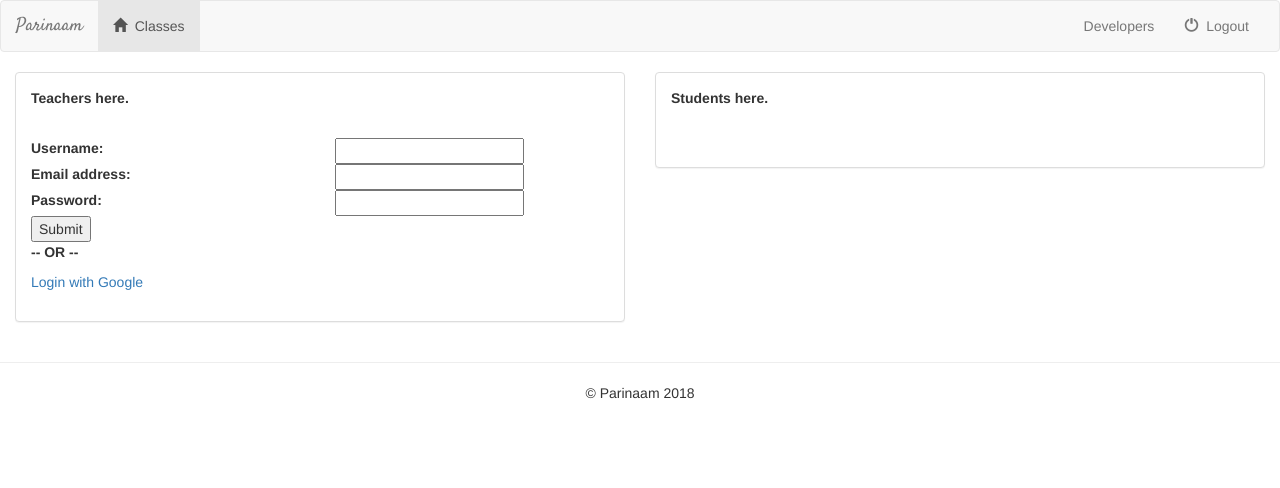
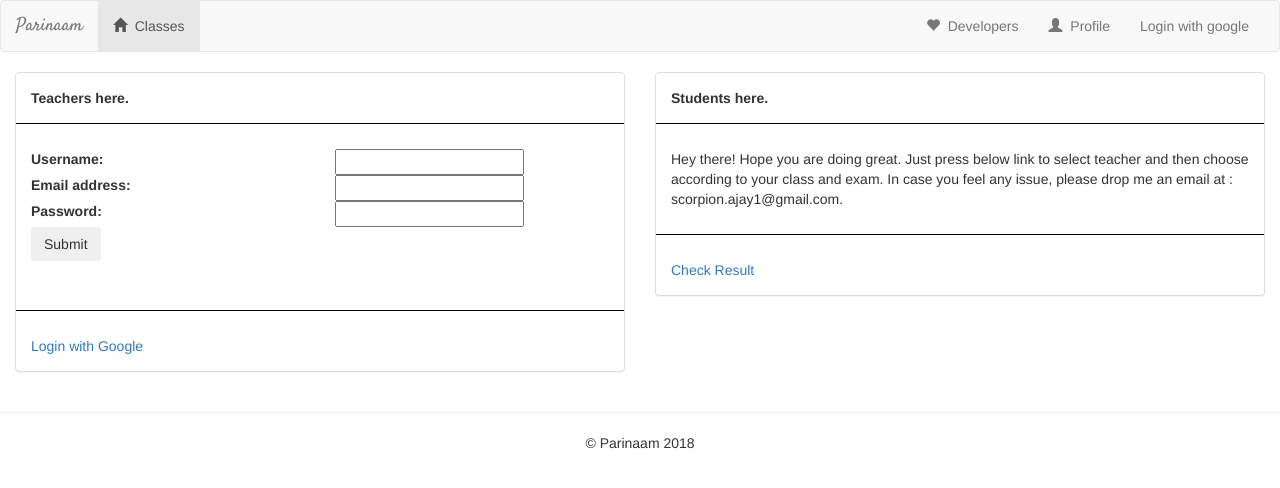
Before and after one commit to scorpion-ajay/parinaam, a Django app: page /Parinaam/login/ in a window 1280 px wide. Shown: the top 488 px of the page. Run offline with Django 3.2, Linux system fonts and the light colour scheme; some libraries are stand-ins or nearby versions.

Commit message:
added styling

```diff
--- a/Proj/Classes/admin.py
+++ b/Proj/Classes/admin.py
@@ -1,6 +1,7 @@
 from django.contrib import admin
-from . models import Classes, Marks
+from . models import Classes, Marks, Profile
 
 # Register your models here.
 admin.site.register(Classes)
 admin.site.register(Marks)
+admin.site.register(Profile)
--- a/Proj/Classes/forms.py
+++ b/Proj/Classes/forms.py
@@ -1,6 +1,6 @@
 from django import forms
 from django.contrib.auth.models import User
-from .models import Classes, Marks
+from .models import Classes, Marks, Profile
 
 
 class UserForm(forms.ModelForm):
@@ -9,6 +9,13 @@ class UserForm(forms.ModelForm):
     class Meta:
         model = User
         fields = ['username', 'email', 'password']
+
+
+class ProfileForm(forms.ModelForm):
+
+    class Meta:
+        model = Profile
+        fields = ['name', 'phone']
 
 
 class ClassesForm(forms.ModelForm):
@@ -23,7 +30,3 @@ class MarksForm(forms.ModelForm):
     class Meta:
         model = Marks
         fields = ['roll', 'marks_obt']
-
-
-class AddClasses(forms.Form):
-    num = forms.IntegerField(label='Add number of classes to be added..')
--- a/Proj/Classes/static/Classes/style.css
+++ b/Proj/Classes/static/Classes/style.css
@@ -9,20 +9,6 @@ table{
 th{
     text-align: center;
     height: 50px;
-}
-
-tbody:before {
-    content: "-";
-    display: block;
-    line-height: 1em;
-    color: transparent;
-}
-
-tbody:after {
-    content: "-";
-    display: block;
-    line-height: 1em;
-    color: transparent;
 }
 
 td{
--- a/Proj/Classes/templates/Classes/base.html
+++ b/Proj/Classes/templates/Classes/base.html
@@ -35,13 +35,18 @@
 
                 <ul class="nav navbar-nav navbar-right">
                     <li class="">
-                        <a href="#">
-                            <span class="glyphicon glyphicon-profile" aria-hidden="true"></span>&nbsp; Developers
+                        <a href="{% url 'Classes:developers' %}">
+                            <span class="glyphicon glyphicon-heart" aria-hidden="true"></span>&nbsp; Developers
                         </a>
                     </li>
                     <li class="">
-                        <a href="{% url 'Classes:logout' %}">
-                            <span class="glyphicon glyphicon-off" aria-hidden="true"></span>&nbsp; Logout
+                        <a href="{% url 'Classes:setProfile' %}">
+                            <span class="glyphicon glyphicon-user" aria-hidden="true"></span>&nbsp; Profile
+                        </a>
+                    </li>
+                    <li class="">
+                        {% block loga %}<a href="{% url 'Classes:logout' %}">{% endblock %}
+                            {% block log %}<span class="glyphicon glyphicon-off" aria-hidden="true"></span>&nbsp; Logout {% endblock %}
                         </a>
                     </li>
                 </ul>
--- a/Proj/Classes/templates/Classes/marks_form.html
+++ b/Proj/Classes/templates/Classes/marks_form.html
@@ -6,12 +6,9 @@
     <div class="panel panel-default">
         <div class="panel-body">
             <form action="" enctype="multipart/form-data" method="post">
-                {% if error_message %}
-                    <h3>{{ error_message }}</h3>
-                {% endif %}
                 {% csrf_token %}
                 {% include 'Classes/form-template.html' %}
-                <button type="submit">Submit</button>
+                <button class="btn" type="submit">Submit</button>
             </form>
         </div>
     </div>
--- a/Proj/Classes/templates/Classes/registration_form.html
+++ b/Proj/Classes/templates/Classes/registration_form.html
@@ -1,6 +1,8 @@
 {% extends 'Classes/base.html' %}
 
 {% block title %}Login/Register{% endblock %}
+{% block loga %}<a href="{% url 'social:begin' 'google-oauth2' %}">{% endblock %}
+{% block log %}Login with google{% endblock %}
 {% block body %}
 <div class="container-fluid row">
     <div class="container-fluid col-sm-6">
@@ -8,15 +10,18 @@
             <div class="panel-body">
                 <strong>Teachers here.</strong>
             </div>
+            <p style="border-bottom:1px solid black"></p>
             <div class="panel-body">
                 <form action="" enctype="multipart/form-data" method="post" role="form">
                     {% csrf_token %}
                     {% include 'Classes/form-template.html' %}
-                    <button type="submit">Submit</button>
-                    <br>
-                    <p><strong>-- OR --</strong></p>
-                    <a href="{% url 'social:begin' 'google-oauth2' %}">Login with Google</a><br>
+                    <button class="btn" type="submit">Submit</button>
+                    <br><br>
                 </form>
+            </div>
+            <p style="border-bottom:1px solid black"></p>
+            <div class="panel-body">
+                <a href="{% url 'social:begin' 'google-oauth2' %}">Login with Google</a><br>
             </div>
         </div>
     </div>
@@ -25,10 +30,19 @@
             <div class="panel-body">
                 <strong>Students here.</strong>
             </div>
+            <p style="border-bottom:1px solid black"></p>
             <div class="panel-body">
-                <form action="" enctype="multipart/form-data" method="post" role="form">
-                    {% csrf_token %}
-                </form>
+                <p class="font-weight-light responsive">
+                    Hey there!
+                    Hope you are doing  great. Just press  below link to
+                    select  teacher  and  then  choose according to your
+                    class and exam. In case you  feel any  issue, please
+                    drop  me  an email  at  :  scorpion.ajay1@gmail.com.
+                </p>
+            </div>
+            <p style="border-bottom:1px solid black"></p>
+            <div class="panel-body">
+                <a href="#">Check Result</a>
             </div>
         </div>
     </div>
--- a/Proj/Classes/urls.py
+++ b/Proj/Classes/urls.py
@@ -21,6 +21,12 @@ urlpatterns = [
     # /Classes/add-classes/
     url(r'^add-classes/(?P<num>[0-9]+)/$', views.add_classes, name='add-classes'),
 
+    # /Parinaam/dev/
+    url(r'^dev/$', views.developers, name='developers'),
+
+    # /Parinaam/profile/
+    url(r'^profile/$', views.set_profile, name='setProfile'),
+
     # /Classes/add-marks/
     url(r'^(?P<classes_id>[0-9]+)/(?P<num>[0-9]+)/$', views.add_marks, name='add-marks'),
 
--- a/Proj/Classes/views.py
+++ b/Proj/Classes/views.py
@@ -1,10 +1,10 @@
 from django.views.generic import View
 from django.contrib.auth.decorators import login_required
-from .models import Classes, Marks
+from .models import Classes, Marks, Profile
 from django.urls import reverse
 from django.contrib.auth import authenticate, login, logout
 from django.forms.models import modelformset_factory
-from .forms import ClassesForm, MarksForm, UserForm, AddClasses
+from .forms import ClassesForm, MarksForm, UserForm, ProfileForm
 from django.shortcuts import render, get_object_or_404, redirect, HttpResponseRedirect
 
 app_name = 'Classes'
@@ -18,9 +18,27 @@ def my_login(request):
     return render(request, 'classes/registration_form.html', {})
 
 
+@login_required
 def my_logout(request):
     logout(request)
     return HttpResponseRedirect(reverse('Classes:index'))
+
+
+@login_required
+def set_profile(request):
+    myprofile = Profile.objects.get(user=request.user)
+
+    if request.method == 'POST':
+        form = ProfileForm(request.POST or None)
+        if form.is_valid():
+            cd = form.cleaned_data
+            myprofile.name = cd.get('name')
+            myprofile.phone = cd.get('phone')
+            myprofile.save()
+            return HttpResponseRedirect(reverse('Classes:index'))
+    else:
+        form = ProfileForm(request.POST or None, instance=myprofile)
+    return render(request, 'Classes/marks_form.html', {'form': form})
 
 
 @login_required
@@ -29,6 +47,7 @@ def index(request):
     return render(request, 'Classes/index.html', {'classes': classes})
 
 
+@login_required
 def update_class(request, classes_id):
     classes = get_object_or_404(Classes, pk=classes_id)
     form = ClassesForm(request.POST or None, instance=classes)
@@ -36,9 +55,10 @@ def update_class(request, classes_id):
         classes = form.save(commit=False)
         classes.save()
         return HttpResponseRedirect(reverse('Classes:index'))
-    return render(request, 'Classes/classes_form.html', {'form': form})
+    return render(request, 'Classes/marks_form.html', {'form': form})
 
 
+@login_required
 def update_classes(request):
     ClassesFormset = modelformset_factory(Classes, form=ClassesForm, extra=0)
     classes_qs = Classes.objects.all().order_by('batch')
@@ -51,8 +71,10 @@ def update_classes(request):
     return render(request, 'Classes/formset.html', {'formset': formset})
 
 
+@login_required
 def add_classes(request, num):
     para = int('0' + num)
+    myprofile = Profile.objects.get(user=request.user)
     ClassesFormSet = modelformset_factory(Classes, form=ClassesForm, extra=para)
     formset = ClassesFormSet(request.POST or None, request.FILES or None, queryset=Classes.objects.none())
     if request.method == 'POST':
@@ -64,6 +86,7 @@ def add_classes(request, num):
                 subject = cd.get('subject')
                 exam_name = cd.get('exam_name')
                 Classes.objects.create(
+                    user=myprofile,
                     batch=batch,
                     discipline=discipline,
                     subject=subject,
@@ -106,6 +129,7 @@ def update_all_marks(request, classes_id):
     return render(request, 'Classes/formset.html', {'formset': formset})
 
 
+@login_required
 def update_marks(request, classes_id, marks_id):
     marks = get_object_or_404(Marks, pk=marks_id)
     form = MarksForm(request.POST or None, instance=marks)
@@ -116,22 +140,29 @@ def update_marks(request, classes_id, marks_id):
     return render(request, 'Classes/marks_form.html', {'form': form})
 
 
+@login_required
 def marks(request, classes_id):
     classes = get_object_or_404(Classes, pk=classes_id)
     marks_qs = Marks.objects.all().filter(classes=classes_id).order_by('roll')
     return render(request, 'Classes/marks.html', {'classes': classes, 'marks_qs': marks_qs})
 
 
+@login_required
 def delete_classes(request, classes_id):
     classes = Classes.objects.get(pk=classes_id)
     classes.delete()
     return HttpResponseRedirect(reverse('Classes:index'))
 
 
+@login_required
 def delete_marks(request, classes_id, marks_id):
     marks = Marks.objects.get(pk=marks_id)
     marks.delete()
     return HttpResponseRedirect(reverse('Classes:marks', args=(classes_id,)))
+
+
+def developers(request):
+    return render(request, 'Classes/developers.html', {})
 
 
 class UserFormView(View):
```
Also changed, not shown: Proj/Classes/models.py (+17 -4 lines), Proj/Classes/templates/Classes/classes_form.html (deleted, +0 -16 lines), Proj/Classes/templates/Classes/developers.html (added, +33 -0 lines), Proj/Classes/templates/Classes/formset.html (+3 -6 lines), Proj/Classes/templates/Classes/index.html (+8 -11 lines), Proj/Classes/templates/Classes/marks.html (+15 -11 lines), Proj/db.sqlite3.
